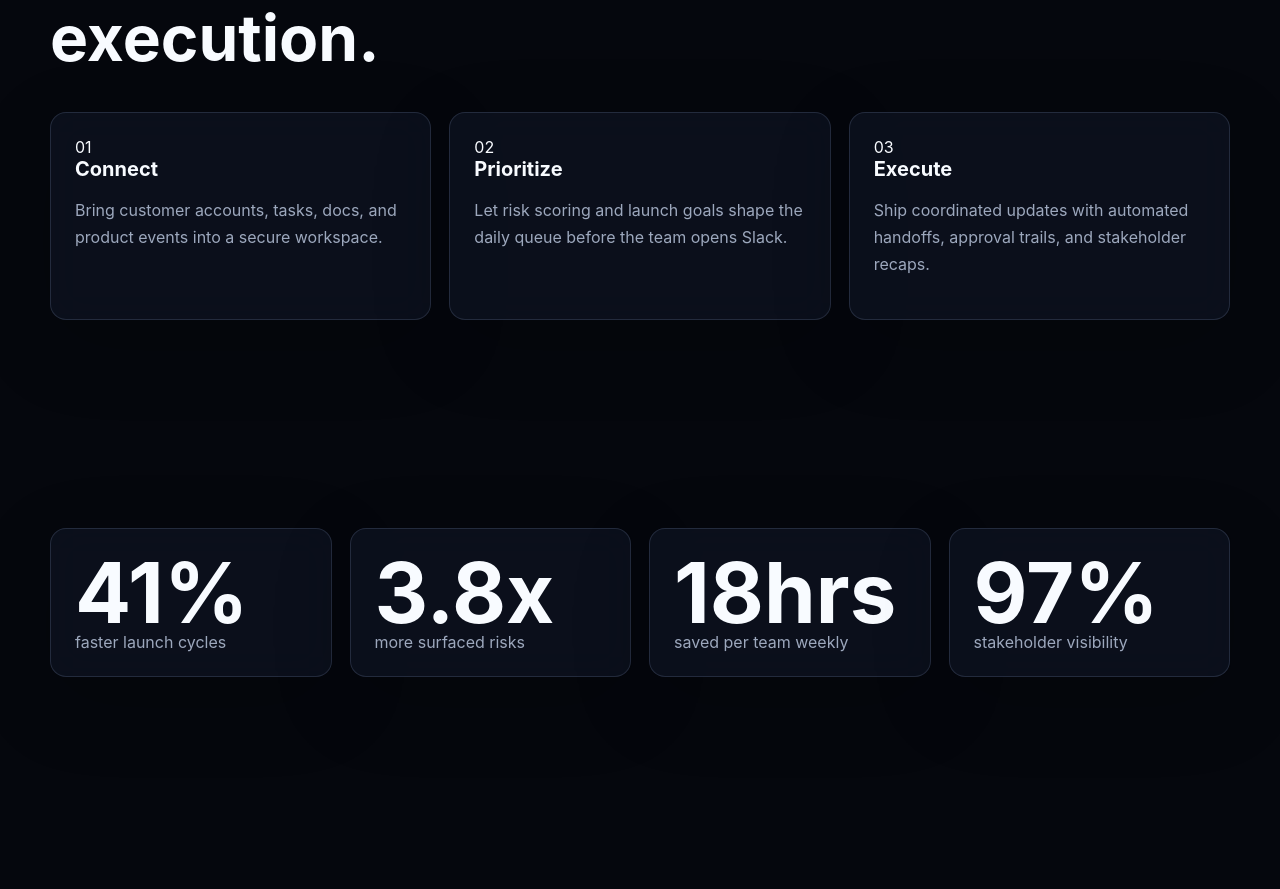
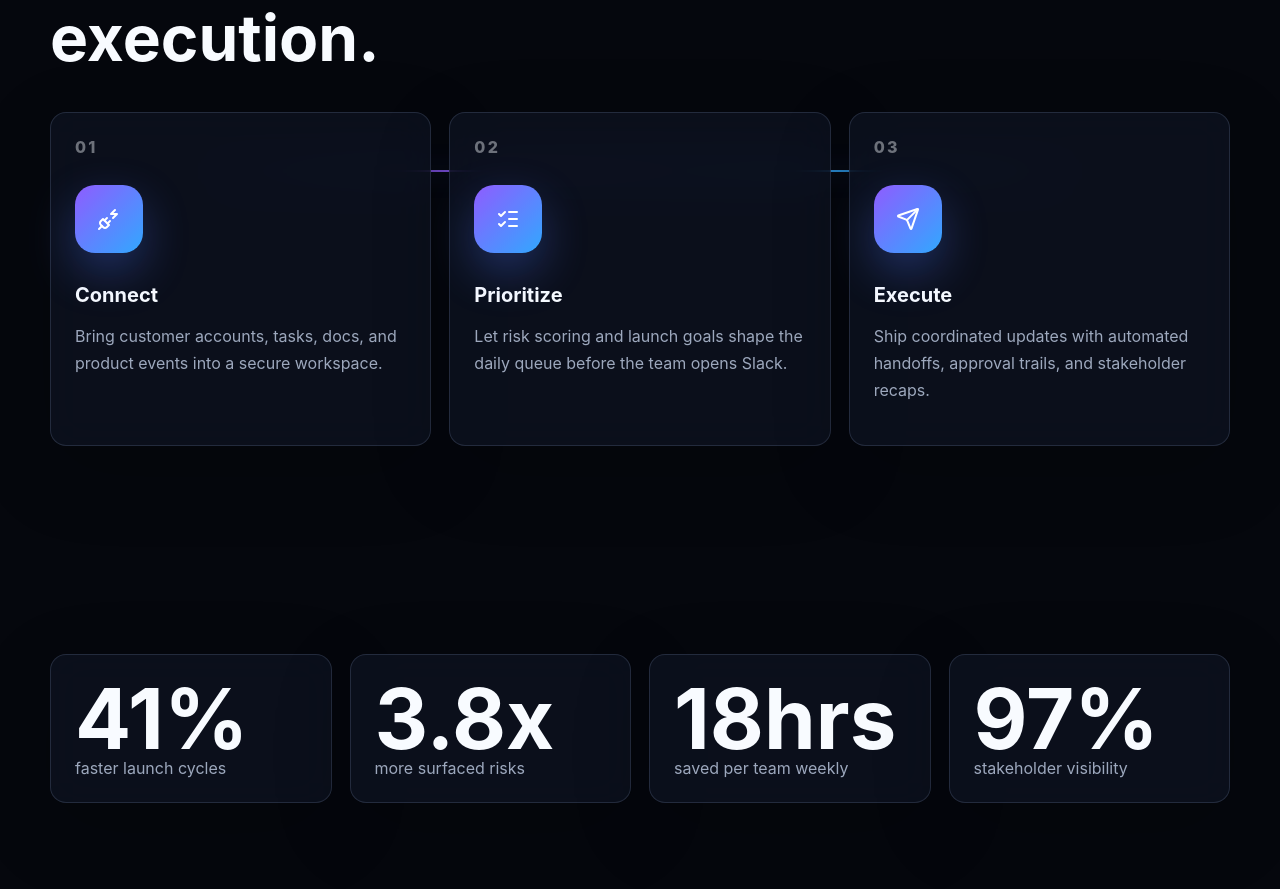
Before and after one commit to ShreeBohara/50-Days-of-Creative-Frontend, a React (Vite) app in the folder day-31-saas-landing/: page / in a window 1280 px wide. Shown: the part 2585-3474 px from the top of the page. Built offline with nearby package versions, Linux system fonts and the light colour scheme.

Commit message:
day-31: workflow — timeline line draw and step icon motion

```diff
--- a/day-31-saas-landing/src/App.css
+++ b/day-31-saas-landing/src/App.css
@@ -444,6 +444,44 @@
   gap: 18px;
 }
 
+.workflow-track {
+  position: relative;
+}
+
+.workflow-line {
+  position: absolute;
+  top: 58px;
+  left: 14%;
+  right: 14%;
+  height: 2px;
+  transform-origin: left center;
+  background: linear-gradient(90deg, transparent, var(--violet), var(--blue), transparent);
+  box-shadow: 0 0 26px rgba(80, 118, 255, 0.42);
+}
+
+.workflow-step {
+  position: relative;
+  min-height: 250px;
+}
+
+.workflow-number {
+  color: rgba(248, 251, 255, 0.42);
+  font-weight: 800;
+  letter-spacing: 0.14em;
+}
+
+.workflow-icon {
+  display: grid;
+  width: 68px;
+  height: 68px;
+  margin: 28px 0 30px;
+  place-items: center;
+  border-radius: 20px;
+  color: white;
+  background: var(--gradient);
+  box-shadow: 0 18px 46px rgba(80, 118, 255, 0.32);
+}
+
 .stats-section {
   grid-template-columns: repeat(4, minmax(0, 1fr));
 }
--- a/day-31-saas-landing/src/App.jsx
+++ b/day-31-saas-landing/src/App.jsx
@@ -1,5 +1,14 @@
 import { useEffect, useRef, useState } from 'react'
-import { Activity, ArrowRight, CheckCircle2, ShieldCheck, Sparkles } from 'lucide-react'
+import {
+  Activity,
+  ArrowRight,
+  CheckCircle2,
+  ListChecks,
+  PlugZap,
+  Send,
+  ShieldCheck,
+  Sparkles,
+} from 'lucide-react'
 import gsap from 'gsap'
 import { ScrollTrigger } from 'gsap/ScrollTrigger'
 import './App.css'
@@ -16,6 +25,8 @@ import {
 } from './content'
 
 gsap.registerPlugin(ScrollTrigger)
+
+const workflowIcons = [PlugZap, ListChecks, Send]
 
 function App() {
   const [navScrolled, setNavScrolled] = useState(false)
@@ -83,6 +94,34 @@ function App() {
             start: 'top 82%',
           },
         })
+      })
+
+      gsap.fromTo(
+        '.workflow-line',
+        { scaleX: 0 },
+        {
+          scaleX: 1,
+          duration: 1.1,
+          ease: 'power2.inOut',
+          scrollTrigger: {
+            trigger: '.workflow-track',
+            start: 'top 72%',
+          },
+        },
+      )
+
+      gsap.from('.workflow-icon', {
+        y: 18,
+        scale: 0,
+        rotate: -18,
+        opacity: 0,
+        duration: 0.58,
+        ease: 'back.out(1.8)',
+        stagger: 0.18,
+        scrollTrigger: {
+          trigger: '.workflow-track',
+          start: 'top 70%',
+        },
       })
     })
 
@@ -243,14 +282,21 @@ function App() {
         </div>
       </section>
 
-      <section className="section-frame" id="workflow">
+      <section className="section-frame workflow-section" id="workflow">
         <div className="section-heading">
           <h2>From scattered signals to coordinated execution.</h2>
         </div>
         <div className="workflow-track">
+          <span className="workflow-line" aria-hidden="true"></span>
           {workflowSteps.map((step, index) => (
             <article className="workflow-step" key={step.title}>
-              <span>{String(index + 1).padStart(2, '0')}</span>
+              <span className="workflow-number">{String(index + 1).padStart(2, '0')}</span>
+              <span className="workflow-icon" aria-hidden="true">
+                {(() => {
+                  const Icon = workflowIcons[index]
+                  return <Icon size={24} />
+                })()}
+              </span>
               <h3>{step.title}</h3>
               <p>{step.copy}</p>
             </article>
```
